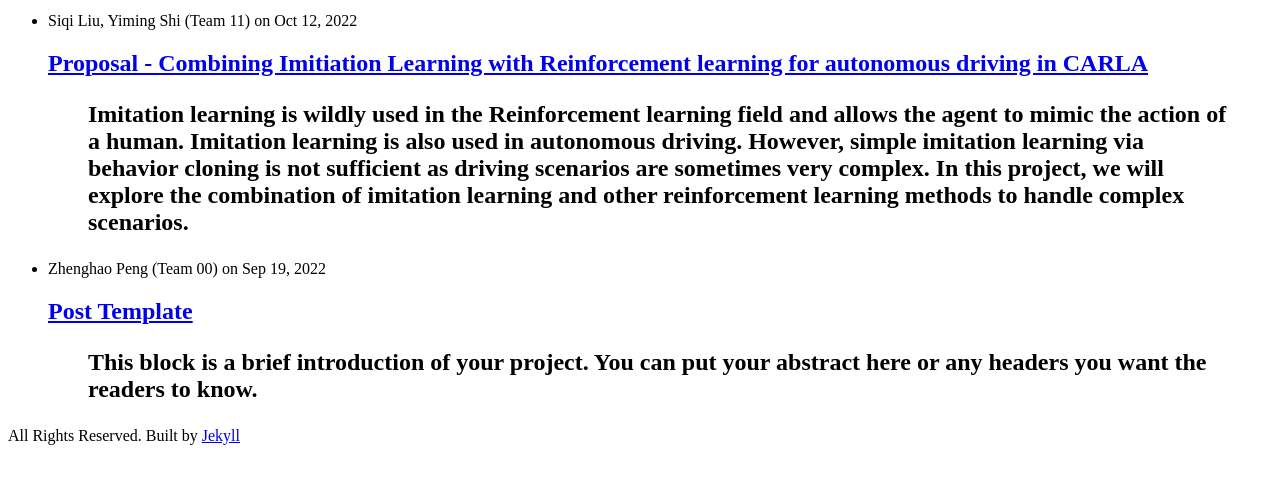
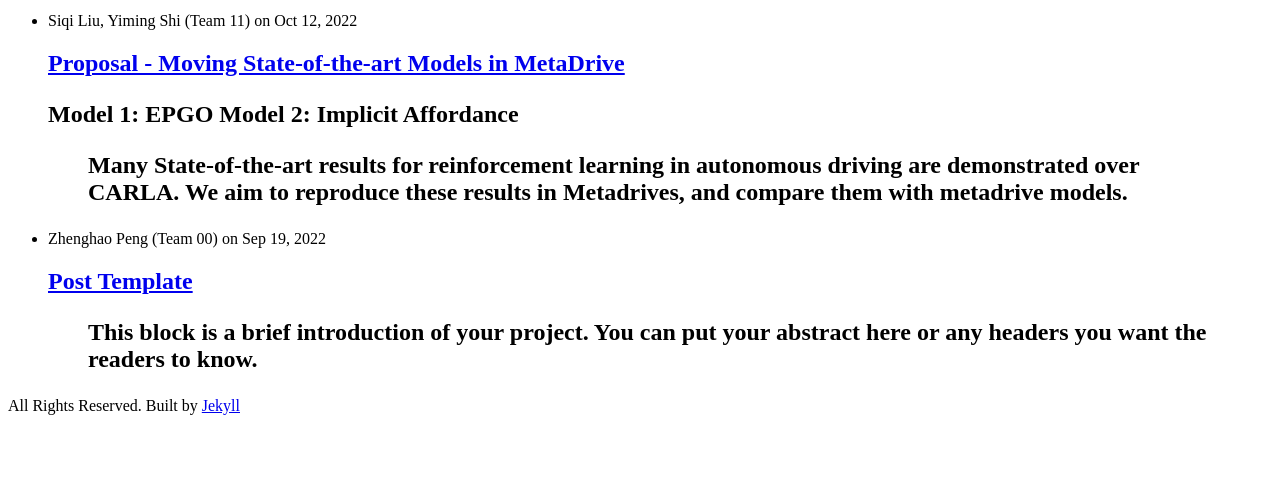
Before and after one commit to ucla-rlcourse/CS269-projects-2022fall, a Jekyll site: the page built from index.html, in a window 1280 px wide, cut to the strip 212-696 px from the top of the page. Built offline with Jekyll 4.4.1, drawn with Linux system fonts in a browser that asks for light colours; some of the changed lines change nothing that is shown.

Commit message:
update 1

```diff
--- a/_posts/2022-09-19-team11.md
+++ b/_posts/2022-09-19-team11.md
@@ -1,13 +1,15 @@
 ---
 layout: post
 comments: true
-title: Proposal - Combining Imitiation Learning with Reinforcement learning for autonomous driving in CARLA
+title: Proposal - Moving State-of-the-art Models in MetaDrive
 author: Siqi Liu, Yiming Shi (Team 11)
 date: 2022-10-12
 ---
 
+Model 1: EPGO
+Model 2: Implicit Affordance
 
-> Imitation learning is wildly used in the Reinforcement learning field and allows the agent to mimic the action of a human. Imitation learning is also used in autonomous driving. However, simple imitation learning via behavior cloning is not sufficient as driving scenarios are sometimes very complex. In this project, we will explore the combination of imitation learning and other reinforcement learning methods to handle complex scenarios.
+> Many State-of-the-art results for reinforcement learning in autonomous driving are demonstrated over CARLA. We aim to reproduce these results in Metadrives, and compare them with metadrive models.
 <!-- (prev proposal)> Ususally driving involves multiple intelligent agents, intelligent machine or human. With more information cooperated, agents may performs differently to achieve their goals. In this projects, we want to research about Reinforcement Learning (RL) based method such that all the agents collaborate with each other to achieve the best goal in total. -->
 <!--more-->
 {: class="table-of-content"}
@@ -19,8 +21,16 @@
 
 <!-- As 5G techniques become more mature, vehicle-to-everything (V2X) becomes possible. This allows vehicles to communicate with any entity that may affect, or may be affected by, the vehicle. A vehicle may use this information to act differently to achieve the final goal.  -->
 
+
 ## Proposed Work
 Our project should be mainly two parts. In the first part, we will reproduce the result using imitation learning. In the second phase, we will try to add a policy or policy-based learning to encourage the desired behavior and punish the undesired behavior. We will test these under restrictions such as stop signs, speed limitations, and so on.
+
+## Reproducing state-of-the-art result in Metadrive.
+
+We have tested the code of EGPO on metadrive. We ran the baseline models of EGPO, including PPO and SAC model.
+The result of the baseline models seems to be consistent with the paper; however, due to the resource constraint, we are not able to run all the seeds.
+Further, seems to see error in running the EGPO's original training code.
+We are also testing tuning of the SAC and PPO model, including using priorized replay.
 
 ## Expected Result
 We will first try to reproduce the result with imitation learning, we are expecting the agent are able to dring under simple environment without crashing. We alse expect that the result with imitation learning plus other reinforcement learning, we will reach much better result on complex senarios.
@@ -37,11 +47,12 @@
 Then, we perform the combination of Imitation learning and reinforcement learning following Deep d-learning from the demonstration[5].
 
 ### Platform
-The platform we are going to work on is CARLA[6]. It is an open-source driving simulator that is able to construct simple and complex scenarios.
+The platform we are going to work on is Metadrive[6]. It is an open-source driving simulator that is able to construct simple and complex scenarios.
 
 ## References
 1. Mayank Bansal, Alex Krizhevsky, & Abhĳit S. Ogale (2018). ChauffeurNet: Learning to Drive by Imitating the Best and Synthesizing the Worst. CoRR, abs/1812.03079.
 2. Haan, P.D., Jayaraman, D., & Levine, S. (2019). Causal Confusion in Imitation Learning. NeurIPS.
-3. Alexey Dosovitskiy, Germán Ros, Felipe Codevilla, Antonio M. Lόpez, & Vladlen Koltun (2017). CARLA: An Open Urban Driving Simulator. CoRR, abs/1711.03938.
-4. Jinyun Zhou, Rui Wang, Xu Liu, Yifei Jiang, Shu Jiang, Jiaming Tao, Jinghao Miao, & Shiyu Song (2021). Exploring Imitation Learning for Autonomous Driving with Feedback Synthesizer and Differentiable Rasterization. CoRR, abs/2103.01882.
-5. Hester, Todd, et al. "Deep q-learning from demonstrations." Proceedings of the AAAI Conference on Artificial Intelligence. Vol. 32. No. 1. 2018.
+3. Jinyun Zhou, Rui Wang, Xu Liu, Yifei Jiang, Shu Jiang, Jiaming Tao, Jinghao Miao, & Shiyu Song (2021). Exploring Imitation Learning for Autonomous Driving with Feedback Synthesizer and Differentiable Rasterization. CoRR, abs/2103.01882.
+4. Hester, Todd, et al. "Deep q-learning from demonstrations." Proceedings of the AAAI Conference on Artificial Intelligence. Vol. 32. No. 1. 2018.
+5. Peng, Z, Li, Q & Liu, C & Zhou, B. "Safe Driving via Expert Guided Policy Optimization." 5th Annual Conference on Robot Learning. 2021.
+6. Li, Quanyi and Peng, Zhenghao and Xue, Zhenghai and Zhang, Qihang and Zhou, Bolei. "MetaDrive: Composing Diverse Driving Scenarios for Generalizable Reinforcement Learning." arXiv. 2021
```
